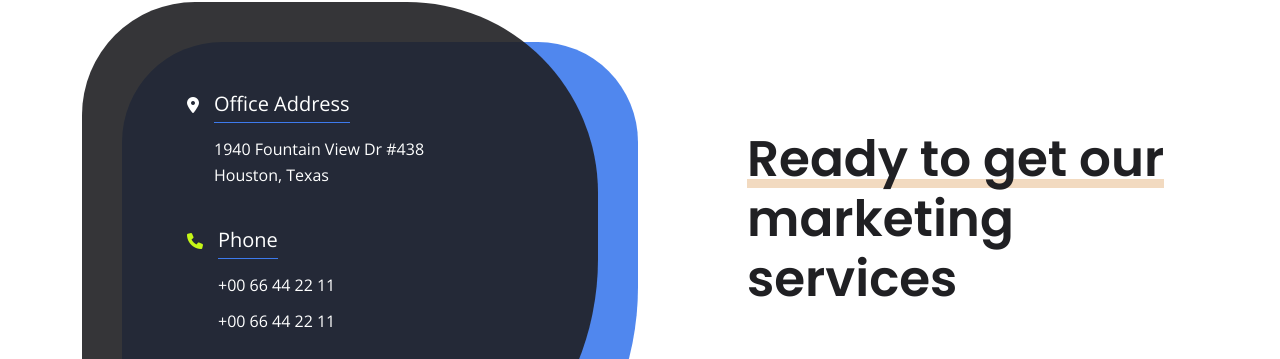
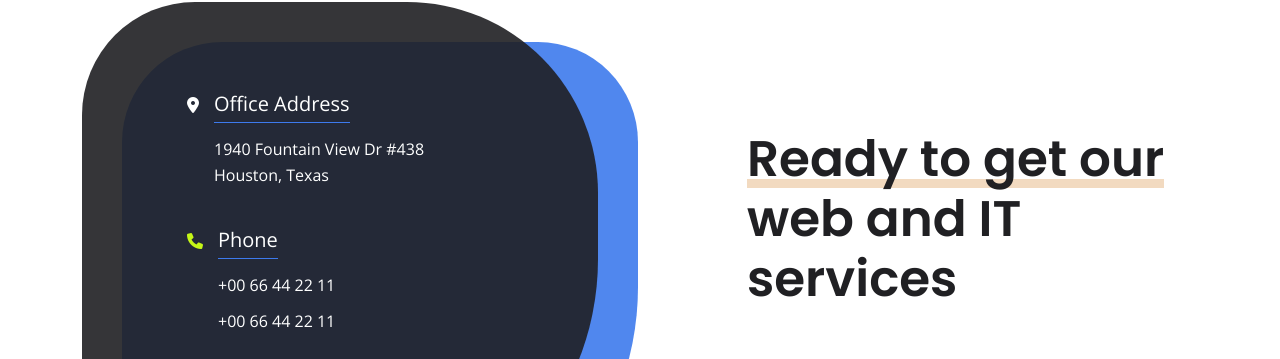
Before and after one commit to jswent/swent-consulting, a Next.js app: page /contact in a window 1280 px wide. Shown: the part 538-897 px from the top of the page. Built offline with nearby package versions, Linux system fonts and the light colour scheme.

Commit message:
updated contact

```diff
--- a/components/Contact.js
+++ b/components/Contact.js
@@ -62,7 +62,8 @@ const Contact = () => {
             <div className="contact__title">
               <h2 className="section__title">
                 <span>Ready to get our</span>
-                marketing services
+                <br/>
+                web and IT services
               </h2>
               <div className="contact__title-icon">
                 <Link href="#contact">
```
